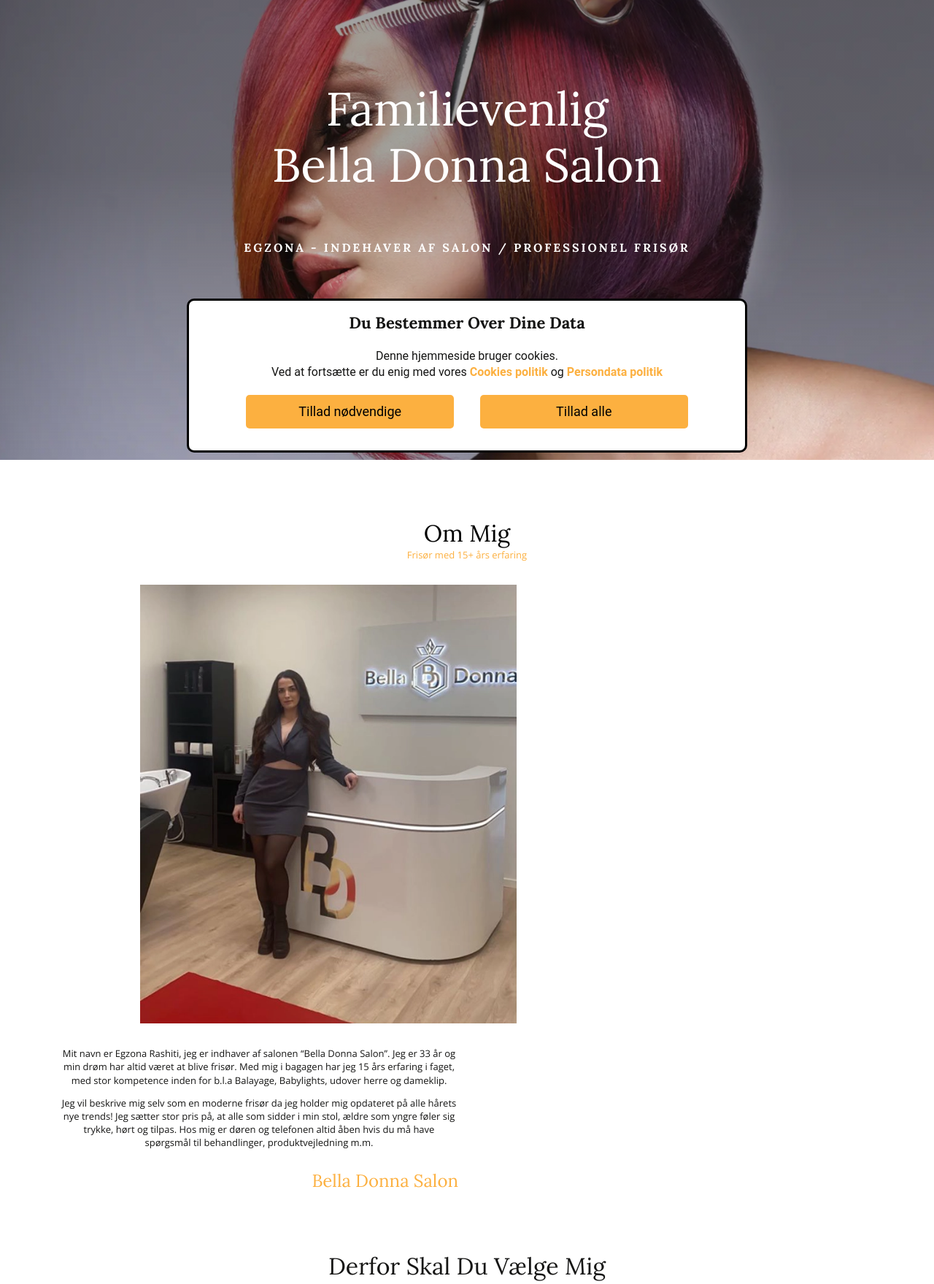
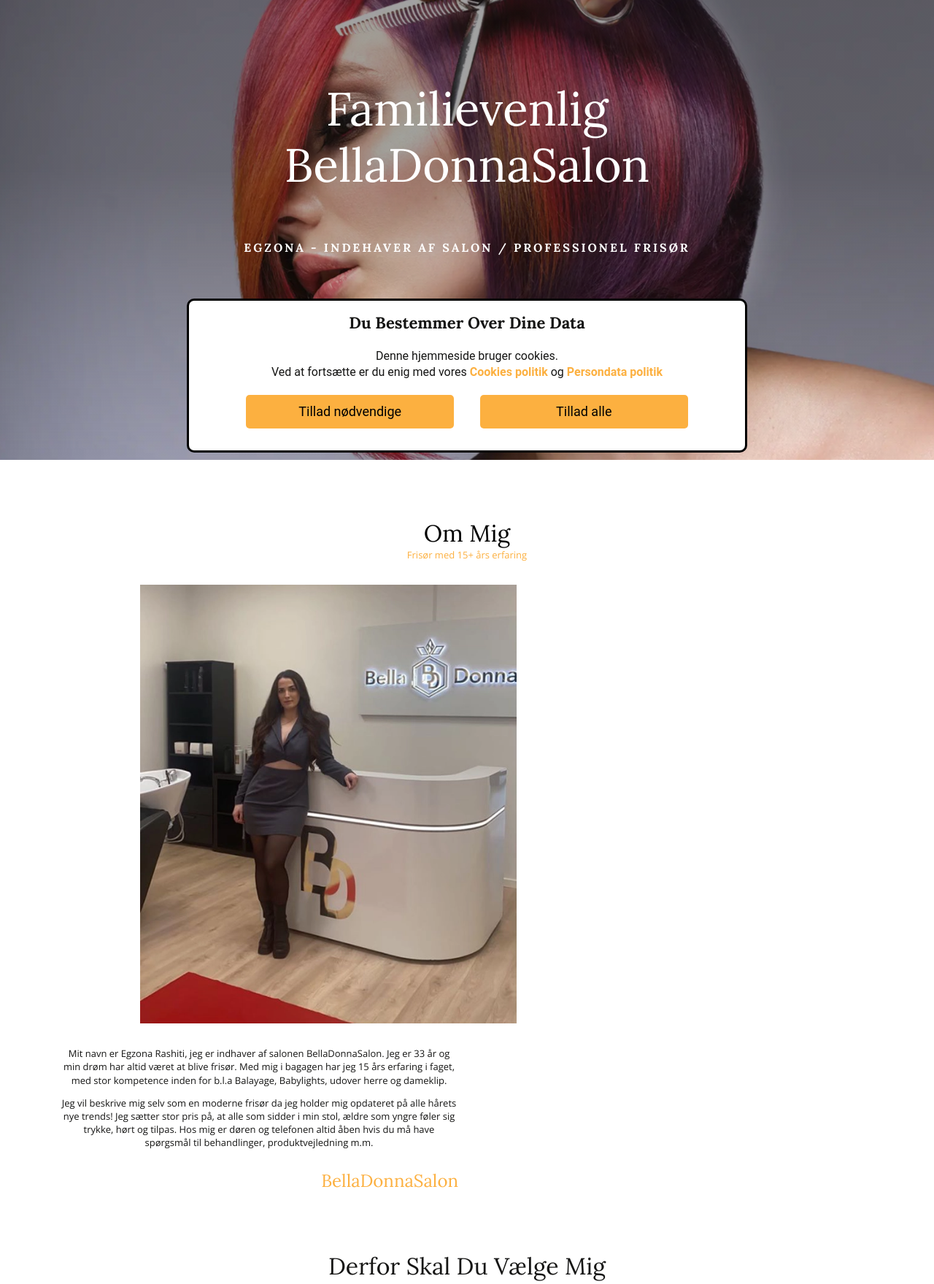
Before and after one commit to cci83glro/fdonna, a PHP site: page / in a window 1280 px wide. Shown: the part 170-1929 px from the top of the page at 73% size. Run offline with PHP 8.4, Linux system fonts and the light colour scheme; some libraries are stand-ins or nearby versions.

Commit message:
Updated seo keyword

```diff
--- a/index.php
+++ b/index.php
@@ -5,25 +5,25 @@
    <head>
       <!-- Metas -->
       <meta charset="utf-8">
-      <title>Bella Donna Salon | Den bedste frisør i Danmark</title>
+      <title>BellaDonnaSalon | Den bedste frisør i Danmark</title>
 
-     	<meta name="description" content="Bella Donna Salon er en hyggelig og professionel frisørsalon, som jeg driver i mit hjem i Ringsted. Jeg tilbyder alle former for behandlinger inden for farve, klipning, permanent og meget mere.">
+     	<meta name="description" content="BellaDonnaSalon er en hyggelig og professionel frisørsalon, som jeg driver i mit hjem i Ringsted. Jeg tilbyder alle former for behandlinger inden for farve, klipning, permanent og meget mere.">
       <meta name="robots" content="max-image-preview:large">
       <link rel="canonical" href="https://belladonnasalon.dk/">
       <link rel="icon" type="image/png" href="https://belladonnasalon.dk/img/logo_100_100.png">
       <meta property="og:locale" content="da_DK">
-      <meta property="og:site_name" content="Bella Donna Salon | Den bedste frisør i Danmark">
+      <meta property="og:site_name" content="BellaDonnaSalon | Den bedste frisør i Danmark">
       <meta property="og:type" content="website">
-      <meta property="og:title" content="Bella Donna Salon | Den bedste frisør i Danmark">
-      <meta property="og:description" content="Bella Donna Salon er en hyggelig og professionel frisørsalon, som jeg driver i mit hjem i Ringsted. Jeg tilbyder alle former for behandlinger inden for farve, klipning, permanent og meget mere.">
+      <meta property="og:title" content="BellaDonnaSalon | Den bedste frisør i Danmark">
+      <meta property="og:description" content="BellaDonnaSalon er en hyggelig og professionel frisørsalon, som jeg driver i mit hjem i Ringsted. Jeg tilbyder alle former for behandlinger inden for farve, klipning, permanent og meget mere.">
       <meta property="og:url" content="https://belladonnasalon.dk/">
       <meta property="og:image" content="https://belladonnasalon.dk/img/logo_100_100.png">
       <meta property="og:image:secure_url" content="https://belladonnasalon.dk/img/logo_100_100.png">
       <meta property="og:image:width" content="100">
       <meta property="og:image:height" content="100">
       <meta name="twitter:card" content="summary_large_image">
-      <meta name="twitter:title" content="Bella Donna Salon | Den bedste frisør i Danmark">
-      <meta name="twitter:description" content="Bella Donna Salon er en hyggelig og professionel frisørsalon, som jeg driver i mit hjem i Ringsted. Jeg tilbyder alle former for behandlinger inden for farve, klipning, permanent og meget mere.">
+      <meta name="twitter:title" content="BellaDonnaSalon | Den bedste frisør i Danmark">
+      <meta name="twitter:description" content="BellaDonnaSalon er en hyggelig og professionel frisørsalon, som jeg driver i mit hjem i Ringsted. Jeg tilbyder alle former for behandlinger inden for farve, klipning, permanent og meget mere.">
       <meta name="twitter:image" content="https://belladonnasalon.dk/img/logo_100_100.png">
 
       <meta name="viewport" content="width=device-width, initial-scale=1, shrink-to-fit=no, maximum-scale=1">
@@ -56,7 +56,7 @@
                         <source media="(min-width: 768px)" srcset="img/main-slider-1-1900_1200.webp">
                         <img src="img/main-slider-1-400_840.webp" alt="Krøller med blondt hår">
                      </picture> -->
-                        <img src="img/main-slider-1-1900_1200.webp" alt="Krøller på blondt hår">
+                        <img src="img/main-slider-1-1900_1200.webp" alt="Krøller på blondt hår BellaDonnaSalon">
                      </div>
                   </li>
                </ul>
@@ -95,7 +95,7 @@
                   <!--Row-->
                   <div class="row">
                      <div class="col-sm-12 text-center">
-                        <h1 class="large text-white secondary-font mb-1">Familievenlig<br/>Bella Donna Salon</h1>
+                        <h1 class="large text-white secondary-font mb-1">Familievenlig<br/>BellaDonnaSalon</h1>
                         <h6 class="mb-0 text-white uppercase">Egzona - Indehaver af salon  / professionel frisør</h6>
                      </div>
                   </div>
@@ -126,7 +126,7 @@
                <div class="row">
                   <div class="col-sm-8 col-sm-offset-2 gap-one-bottom">
                      <div class="block-beard">
-                        <img class="mb-0" src="img/about-us-1.webp" alt="Donna sammen med familien">
+                        <img class="mb-0" src="img/about-us-1.webp" alt="Donna sammen med familien BellaDonnaSalon">
                      </div>
                   </div>
                </div>
@@ -143,11 +143,11 @@
                            <span class="dots"></span>
                         </h3> -->
                         <!-- <h4 class="uppercase mb-1">Egzona - Indehaver af salon  og professionel frisør</h4> -->
-                        <p class="mb-1">Mit navn er Egzona Rashiti, jeg er indhaver af salonen “Bella Donna Salon”. Jeg er 33 år og min drøm har altid været at blive frisør. Med mig i bagagen har jeg 15 års erfaring i faget, med stor kompetence inden for b.l.a Balayage, Babylights, udover herre og dameklip.</p>
+                        <p class="mb-1">Mit navn er Egzona Rashiti, jeg er indhaver af salonen BellaDonnaSalon. Jeg er 33 år og min drøm har altid været at blive frisør. Med mig i bagagen har jeg 15 års erfaring i faget, med stor kompetence inden for b.l.a Balayage, Babylights, udover herre og dameklip.</p>
                         <p class="mb-2">Jeg vil beskrive mig selv som en moderne frisør da jeg holder mig opdateret på alle hårets nye trends! Jeg sætter stor pris på, at alle som sidder i min stol, ældre som yngre føler sig trykke, hørt og tilpas. Hos mig er døren og telefonen altid åben hvis du må have spørgsmål til behandlinger, produktvejledning m.m.</p>
                         <!-- <p class="mb-05">For mig er det yderst vigtigt, at kunderne føler sig godt tilpas og gerne vil komme tilbage næste gang, når de har brug for en frisør. Derfor bruger jeg altid meget tid på at snakke med dem om deres ønsker og forventninger.</p> -->
                         <!-- <p class="mb-2">Mit mål er at skabe en enestående oplevelse, hvor du føler dig hjemme. Når du træder ind i Bella Donna Salon, handler det om dig og dine ønsker. Vi kan snakke om dine hårdrømme, og jeg deler gerne min professionelle og ærlige ekspertise. Mit højeste mål er, at du forlader salonen med en fornyet selvtillid og et fantastisk hår. Hos mig får du den klipning DU ønsker. I Bella Donna salonen er det altid gæsten, der er i centrum.</p> -->
-                        <p class="signature secondary-font mb-0">Bella Donna Salon</p>
+                        <p class="signature secondary-font mb-0">BellaDonnaSalon</p>
                      </div>
                   </div>
                </div>
@@ -279,7 +279,7 @@
                               <div class="block-review">
                                  <h4 class="uppercase mb-0 text-color-2">Susan He</h4>
                                  <span class="text-color-1">Kunde</span>
-                                 <blockquote>“ Mine varmeste anbefalinger til Bella Donna Salon! Jeg er simpelthen så glad for min nye frisure - den blev endnu flottere end det, jeg havde tænkt. Hos Donna er man i trygge hænder! “ </blockquote>
+                                 <blockquote>“ Mine varmeste anbefalinger til BellaDonnaSalon! Jeg er simpelthen så glad for min nye frisure - den blev endnu flottere end det, jeg havde tænkt. Hos Donna er man i trygge hænder! “ </blockquote>
                                  <ul class="block-star mt-10">
                                     <li><i class="icon-star"></i></li>
                                     <li><i class="icon-star"></i></li>
@@ -421,7 +421,7 @@
                <div class="price-group full-width">
                   <h1 class=" medium text-color-2 secondary-font">Konfirmation håropsætning</h1>
                   <div class="block-content text-left">
-                     <p class="service-title text-color-1">Skal du konfirmeres, og drømmer om smukt konfirmations hår samt en naturlig makeup? Så kan frisør og makeup artist BY Bella Donna Salon klar til at hjælpe dig. </p>
+                     <p class="service-title text-color-1">Skal du konfirmeres, og drømmer om smukt konfirmations hår samt en naturlig makeup? Så kan frisør og makeup artist BY BellaDonnaSalon klar til at hjælpe dig. </p>
                   </div>
                   <div class="block-content text-left">
                      <p class="service-title text-color-1">På Konfirmationsdagen bliver du gjort klar i min salon, hvor det er min fornemmeste opgave at sørge for at finde den bedste sammenhæng mellem konfirmationshår og konfirmationskjole, som passer netop dig og din type.</p>
@@ -441,7 +441,7 @@
 
          <section id="follow-us" class="divider overlay">
             <div class="background-img " >
-               <img src="img/follow-us-section-background.webp" alt="Follow us background image">
+               <img src="img/follow-us-section-background.webp" alt="Follow us background image BellaDonnaSalon">
             </div>
             <!--Container-->
             <div class="container">
@@ -465,7 +465,7 @@
          <h2 class="text-center text-color-1 mb-1 mt-15">Book en tid</h2>
          <section id="appointment" class="divider overlay">
             <div class="background-img zoom" >
-               <img src="img/booking-section-background.webp" alt="Classic watch on black background">
+               <img src="img/booking-section-background.webp" alt="Classic watch on black background BellaDonnaSalon">
             </div>
             <!--Container-->
             <div class="container">
@@ -629,7 +629,7 @@
                <!--Row-->
                <div class="row ">
                   <div class="col-md-12 text-center">
-                     <p class="mb-0">©<?php echo date("Y");?> Bella Donna Salon | CVR: 42228923 | All rights reserved</p>
+                     <p class="mb-0">©<?php echo date("Y");?> BellaDonnaSalon | CVR: 42228923 | All rights reserved</p>
                      <p class="mb-0">
                         <a href="#" class="open-modal" data-ref-id="cookies-policy">Cookies politik</a> | <a href="#" class="open-modal" data-ref-id="personaldata-policy">Persondata politik</a>
                      </p>
```
